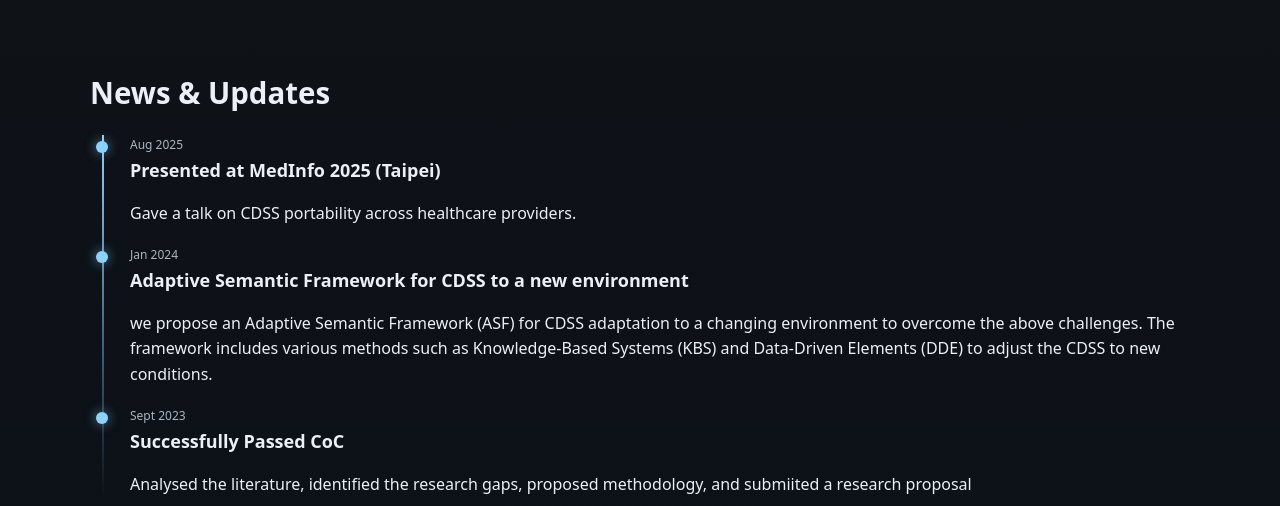
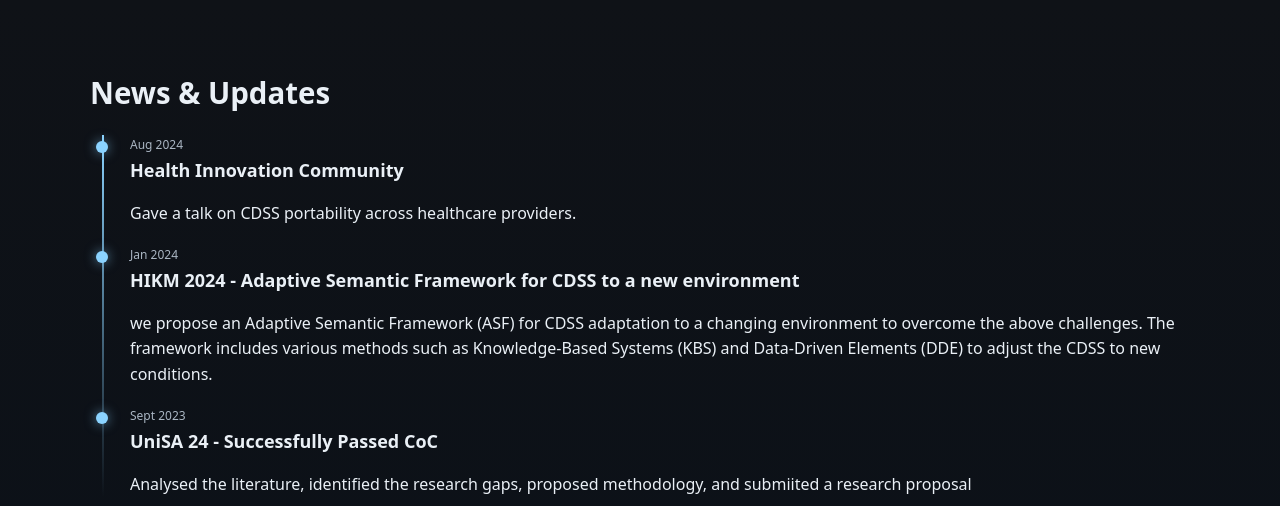
Before and after one commit to gouravtech/researchcosmos, a plain HTML site: page research-profile-v2/index.html in a window 1280 px wide. Shown: the part 1880-2386 px from the top of the page. Drawn offline with Linux system fonts and the light colour scheme.

Commit message:
Update index.html

```diff
--- a/research-profile-v2/index.html
+++ b/research-profile-v2/index.html
@@ -203,8 +203,8 @@
           <div class="tl-item">
             <div class="tl-dot"></div>
             <div class="tl-content">
-              <time>Aug 2025</time>
-              <h3 class="h4">Presented at MedInfo 2025 (Taipei)</h3>
+              <time>Aug 2024</time>
+              <h3 class="h4">Health Innovation Community</h3>
               <p>Gave a talk on CDSS portability across healthcare providers.</p>
             </div>
           </div>
@@ -213,7 +213,7 @@
             <div class="tl-dot"></div>
             <div class="tl-content">
               <time>Jan 2024</time>
-              <h3 class="h4">Adaptive Semantic Framework for CDSS to a new environment</h3>
+              <h3 class="h4">HIKM 2024 - Adaptive Semantic Framework for CDSS to a new environment</h3>
               <p>we propose an Adaptive Semantic Framework (ASF) for CDSS adaptation to a changing environment to overcome the above challenges. The framework includes various methods such as Knowledge-Based Systems (KBS) and Data-Driven Elements (DDE) to adjust the CDSS to new conditions.</p>
             </div>
           </div>
@@ -222,7 +222,7 @@
             <div class="tl-dot"></div>
             <div class="tl-content">
               <time>Sept 2023</time>
-              <h3 class="h4">Successfully Passed CoC </h3>
+              <h3 class="h4">UniSA 24 - Successfully Passed CoC </h3>
               <p>Analysed the literature, identified the research gaps, proposed methodology, and submiited a research proposal</p>
             </div>
           </div>
```
